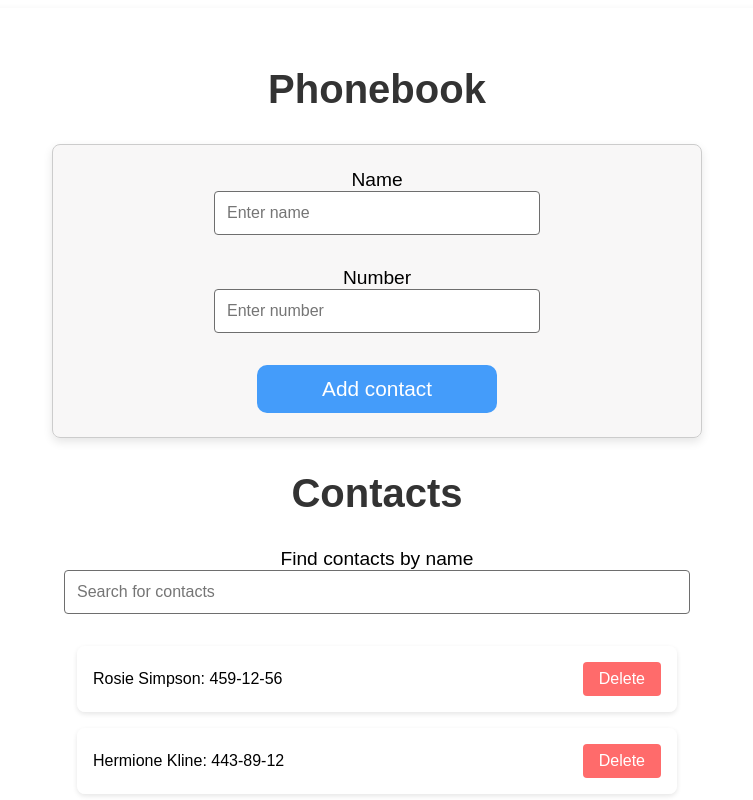
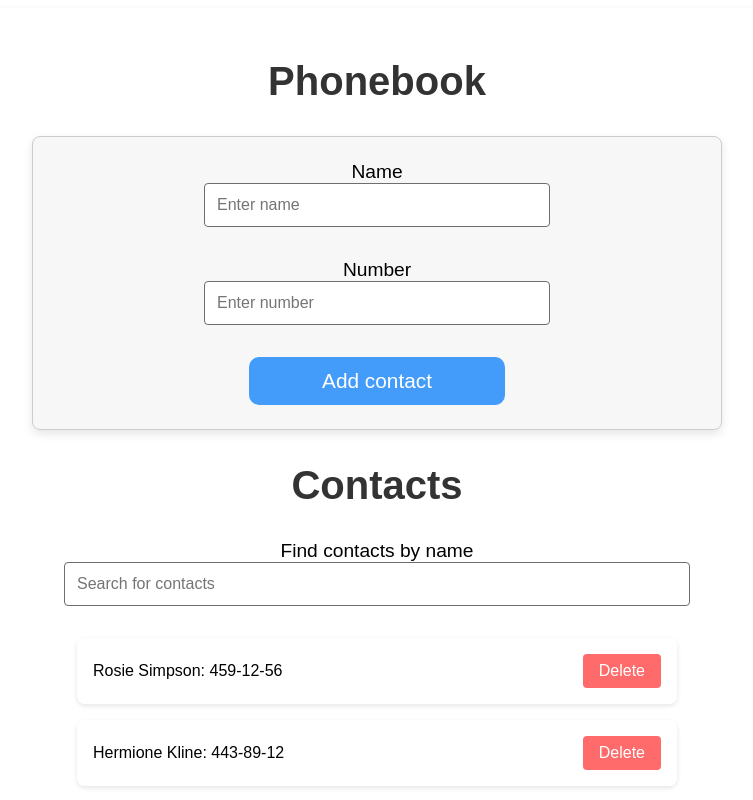
Before and after one commit to MatacheAlexandru/goit-react-hw-06-phonebook, a React (Vite) app: page / in a window 1280 px wide. Shown: the top 800 px of the page, without its empty margins (263-1016 px from the left). Built offline with nearby package versions, Linux system fonts and the light colour scheme.

Commit message:
Finals Project

```diff
--- a/src/App.module.css
+++ b/src/App.module.css
@@ -2,7 +2,7 @@
   font-family: Arial, sans-serif;
   max-width: 1200px;
   margin: 0 auto;
-  padding: 2rem;
+  padding: 1.5rem;
   background-color: rgba(255, 255, 255, 0.9);
   border-radius: 0.5rem;
   box-shadow: 0px 4px 10px rgba(0, 0, 0, 0.1);
--- a/src/components/ContactForm.module.css
+++ b/src/components/ContactForm.module.css
@@ -2,8 +2,8 @@
   display: flex;
   flex-direction: column;
   align-items: center;
-  width: 100%;
-  max-width: 600px;
+  width: 80%;
+  max-width: 40rem;
   padding: 1.5rem;
   background-color: rgba(213, 211, 211, 0.175);
   border: 1px solid #ccc;
```
